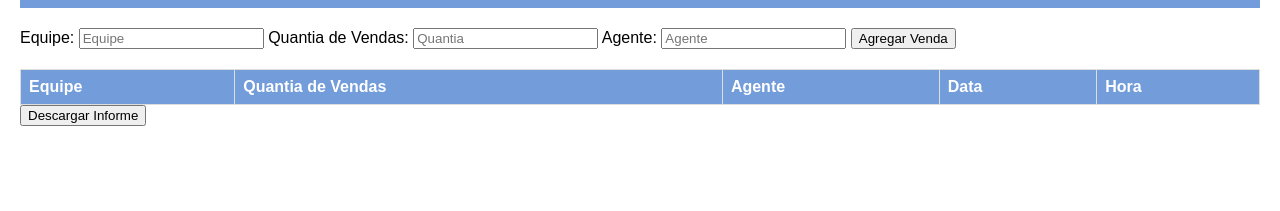
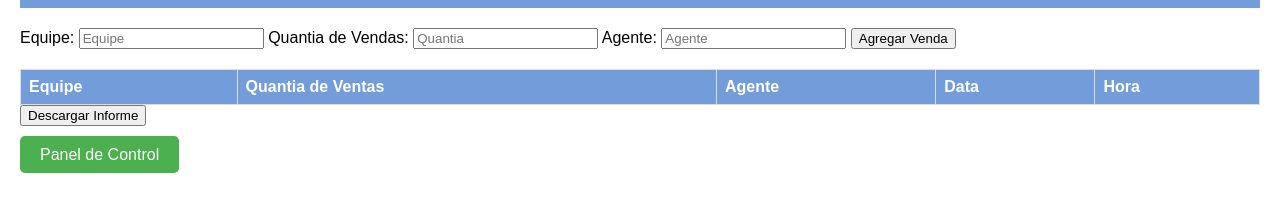
Before and after one commit to jm181987/twistar-contador, a plain HTML site: page index.html in a window 1280 px wide. Shown: the part 157-368 px from the top of the page. Drawn offline with Linux system fonts and the light colour scheme.

Commit message:
Update index.html

```diff
--- a/index.html
+++ b/index.html
@@ -9,7 +9,18 @@
             font-family: Arial, sans-serif;
             margin: 20px;
         }
+        #menu {
+            margin-bottom: 20px;
+        }
 
+        #menu a {
+            padding: 10px 20px;
+            background-color: #4CAF50;
+            color: white;
+            text-decoration: none;
+            margin-right: 20px;
+            border-radius: 5px;
+        }
         #logo {
             position: fixed;
             top: 40px; /* Ajuste conforme necessário */
@@ -49,7 +60,8 @@
     </style>
 </head>
 <body>
-    <img id="logo" src="./logo.jpg" alt="Logo da Empresa">
+
+    <img id="logo" src="/logo.jpg" alt="Logo da Empresa">
 
     <div id="total-ventas">
         <p>Total de Vendas do día: <span id="total-amount">0</span></p>
@@ -71,7 +83,7 @@
     <table id="detalle-ventas">
         <tr>
             <th>Equipe</th>
-            <th>Quantia de Vendas</th>
+            <th>Quantia de Ventas</th>
             <th>Agente</th>
             <th>Data</th>
             <th>Hora</th>
@@ -79,7 +91,9 @@
         <!-- Puedes eliminar las filas existentes si deseas comenzar desde cero -->
     </table>
 
-    <button id="descargar-informe" onclick="descargarInforme()">Descargar Informe</button>
+    <button id="menu" onclick="descargarInforme()">Descargar Informe</button> <div id="menu">
+        <a href="#" onclick="abrirPanelControl()">Panel de Control</a>
+    </div>
 
     <script>
         // Inicializa el total de ventas en 0
@@ -144,5 +158,13 @@
             XLSX.writeFile(wb, 'informe_ventas.xlsx');
         }
     </script>
+     <script>
+        // Función para abrir el enlace del Panel de Control
+        function abrirPanelControl() {
+            window.open('https://twistar.my.canva.site/dashboard', '_blank');
+        }
+
+        // Resto del código existente ...
+    </script>
 </body>
 </html>
```
